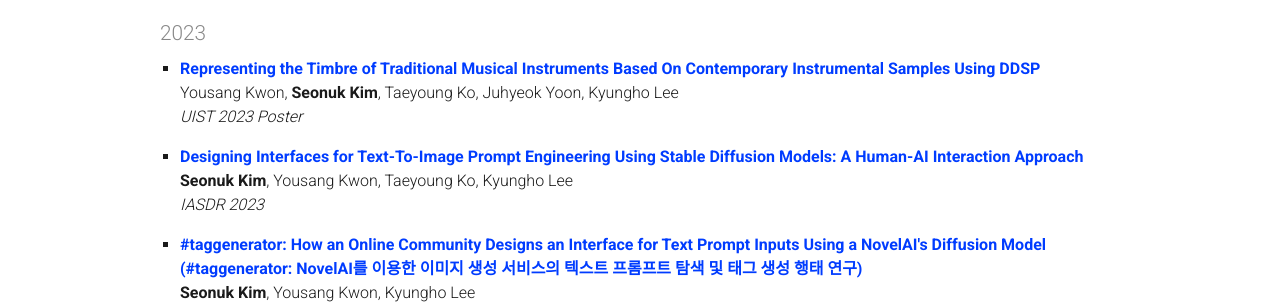
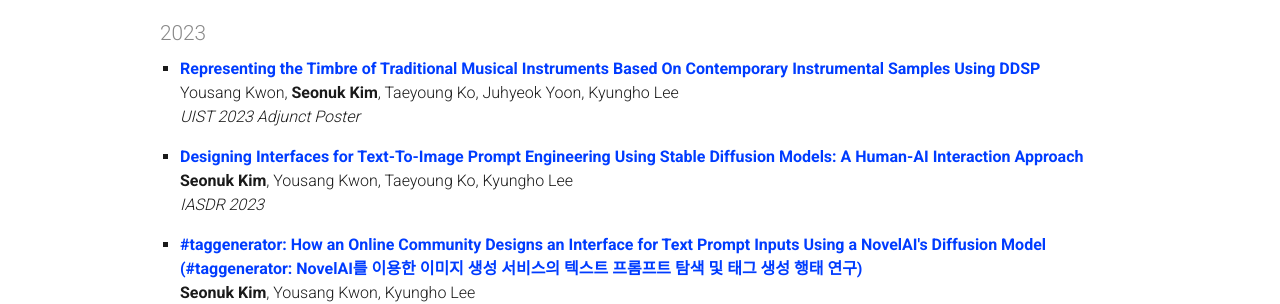
Before and after one commit to seonukkim/seonukkim.github.io, a Jekyll site: the page built from publications.md, in a window 1280 px wide. Shown: the part 453-757 px from the top of the page. Built offline with Jekyll 4.4.1, drawn with Linux system fonts in a browser that asks for light colours.

Commit message:
fix: publication info

```diff
--- a/_data/publications.yml
+++ b/_data/publications.yml
@@ -24,7 +24,7 @@
 
   - title: "Representing the Timbre of Traditional Musical Instruments Based On Contemporary Instrumental Samples Using DDSP"
     author: "Yousang Kwon, __Seonuk Kim__, Taeyoung Ko, Juhyeok Yoon, Kyungho Lee"
-    venue: "UIST 2023 Poster"
+    venue: "UIST 2023 Adjunct Poster"
     year: 2023
     topics:
       - international
```
